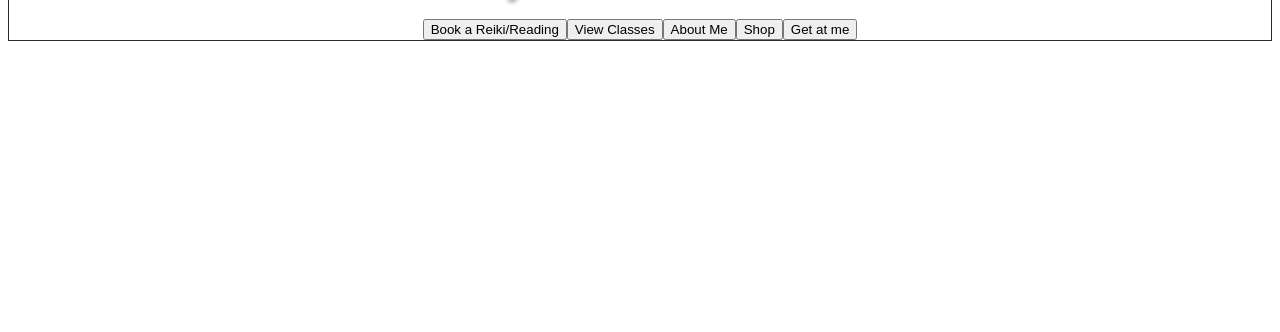
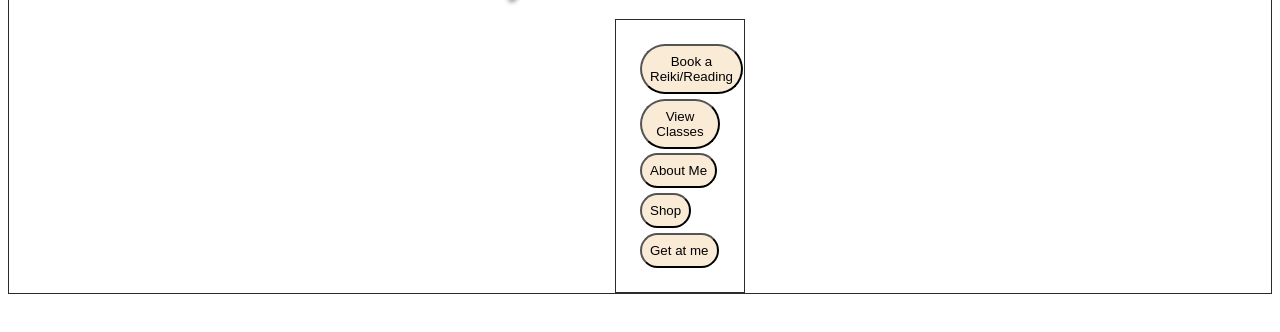
Before and after one commit to TJCole03/Vanilla-linktree, a website: page FrontEnd/index.html in a window 1280 px wide. Shown: the part 70-402 px from the top of the page. Drawn offline with Linux system fonts and the light colour scheme.

Commit message:
styling- got links verticalized, working on alignment and padding. colors and aesthetics to come later

```diff
--- a/FrontEnd/index.html
+++ b/FrontEnd/index.html
@@ -13,19 +13,19 @@
     <h1>Mystic Brew is the best!</h1>
 <div class="container">
         <a href="https://www.mysticbrew.org/offerings">
-            <button class="link1">Book a Reiki/Reading</button>
+            <button id="link1" class="link1">Book a Reiki/Reading</button>
         </a>
         <a href="https://www.mysticbrew.org/events">
-            <button class="link2">View Classes</button>
+            <button id="link2" class="link2">View Classes</button>
         </a>
         <a href="https://www.mysticbrew.org/">
-            <button class="link3">About Me</button>
+            <button id="link3" class="link3">About Me</button>
         </a>
         <a href="https://www.mysticbrew.org/shop-1">
-            <button class="link4">Shop</button>
+            <button id="link4" class="link4">Shop</button>
         </a>
         <a href="https://www.mysticbrew.org/contact">
-            <button class="link5">Get at me</button>
+            <button id="link5" class="link5">Get at me</button>
         </a>
 </div>
 
--- a/FrontEnd/script.js
+++ b/FrontEnd/script.js
@@ -0,0 +1,11 @@
+/* DOM */
+const bookAClass = document.getElementById('link1')
+const viewClasses = document.getElementById('link2')
+const aboutMe = document.getElementById('link3')
+const shop = document.getElementById('link4')
+const contactMe = document.getElementById('link5')
+
+
+const followLink = link1.addEventListener('click', () => {
+    console.log('clicked')
+})
--- a/FrontEnd/styles.css
+++ b/FrontEnd/styles.css
@@ -1,6 +1,7 @@
 body {
     border: .1rem solid rgb(44, 42, 42);
     align-items: center;
+    height: 100%;
 }
 
 h1 {
@@ -12,7 +13,19 @@ h1 {
 }
 
 .container{
-    display: flex;
+    position: relative;
+    left: 2.5rem;
+    height: 14rem;
+    width: 5rem;
+    margin: auto;
+    padding: 1.5rem;
+    border: .1rem solid rgb(44, 42, 42);
     align-items: center;
-    justify-content: center;
 }
+
+.link1, .link2, .link3, .link4, .link5 {
+    background-color: antiquewhite;
+    border-radius: 15rem;
+    padding: .5rem;
+    margin-bottom: .3rem;
+}
```
